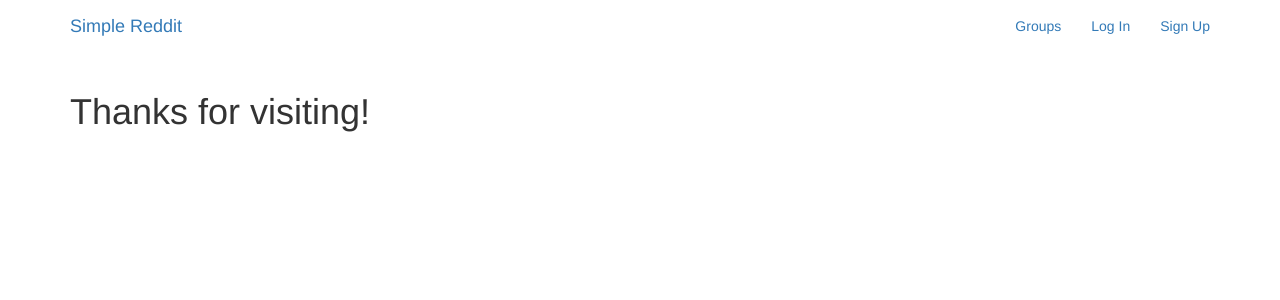
After one commit to Hobinx/ex-django-reddit, a Django app: page /thanks/ in a window 1280 px wide. The commit adds this page. Shown: the top 300 px of the page. Run offline with Django 3.2, Linux system fonts and the light colour scheme; some libraries are stand-ins or nearby versions.

Commit message:
migrate User and make test view for login and logout

```diff
--- a/simplereddit/settings.py
+++ b/simplereddit/settings.py
@@ -126,3 +126,6 @@ USE_TZ = True
 
 STATIC_URL = '/static/'
 STATICFILES_DIR = [os.path.join(BASE_DIR, 'static')]
+
+LOGIN_REDIRECT_URL = 'test'
+LOGOUT_REDIRECT_URL = 'thanks'
--- a/simplereddit/urls.py
+++ b/simplereddit/urls.py
@@ -22,4 +22,6 @@ urlpatterns = [
     path('', views.HomePage.as_view(), name='home'),
     path('accounts/', include('accounts.urls', namespace='accounts')),
     path('accounts/', include('django.contrib.auth.urls')),
+    path('test/', views.TestPage.as_view(), name='test'),
+    path('thanks/', views.ThanksPage.as_view(), name='thanks'),
 ]
--- a/simplereddit/views.py
+++ b/simplereddit/views.py
@@ -1,4 +1,12 @@
 from django.views.generic import TemplateView
+
+
+class TestPage(TemplateView):
+    template_name = 'simplereddit/test.html'
+
+
+class ThanksPage(TemplateView):
+    template_name = 'simplereddit/thanks.html'
 
 
 class HomePage(TemplateView):
--- a/templates/simplereddit/base.html
+++ b/templates/simplereddit/base.html
@@ -27,7 +27,7 @@
     <div class="container">
       <a class="navbar-brand mynav" href="{% url 'home' %}">Simple Reddit</a>
 
-      <ul class="nav navbar-bar navbar-right">
+      <ul class="nav navbar-nav navbar-right">
         {% if user.is_authenticated %}
           <li><a href="">Post</a></li>
           <li><a href="">Groups</a></li>
--- /dev/null
+++ b/templates/simplereddit/test.html
@@ -0,0 +1,5 @@
+{% extends "simplereddit/base.html" %}
+
+{% block content %}
+  <h1>You are now logged in!</h1>
+{% endblock content %}
--- /dev/null
+++ b/templates/simplereddit/thanks.html
@@ -0,0 +1,5 @@
+{% extends "simplereddit/base.html" %}
+
+{% block content %}
+  <h1>Thanks for visiting!</h1>
+{% endblock content %}
```
Also changed, not shown: accounts/migrations/0001_initial.py (added).
